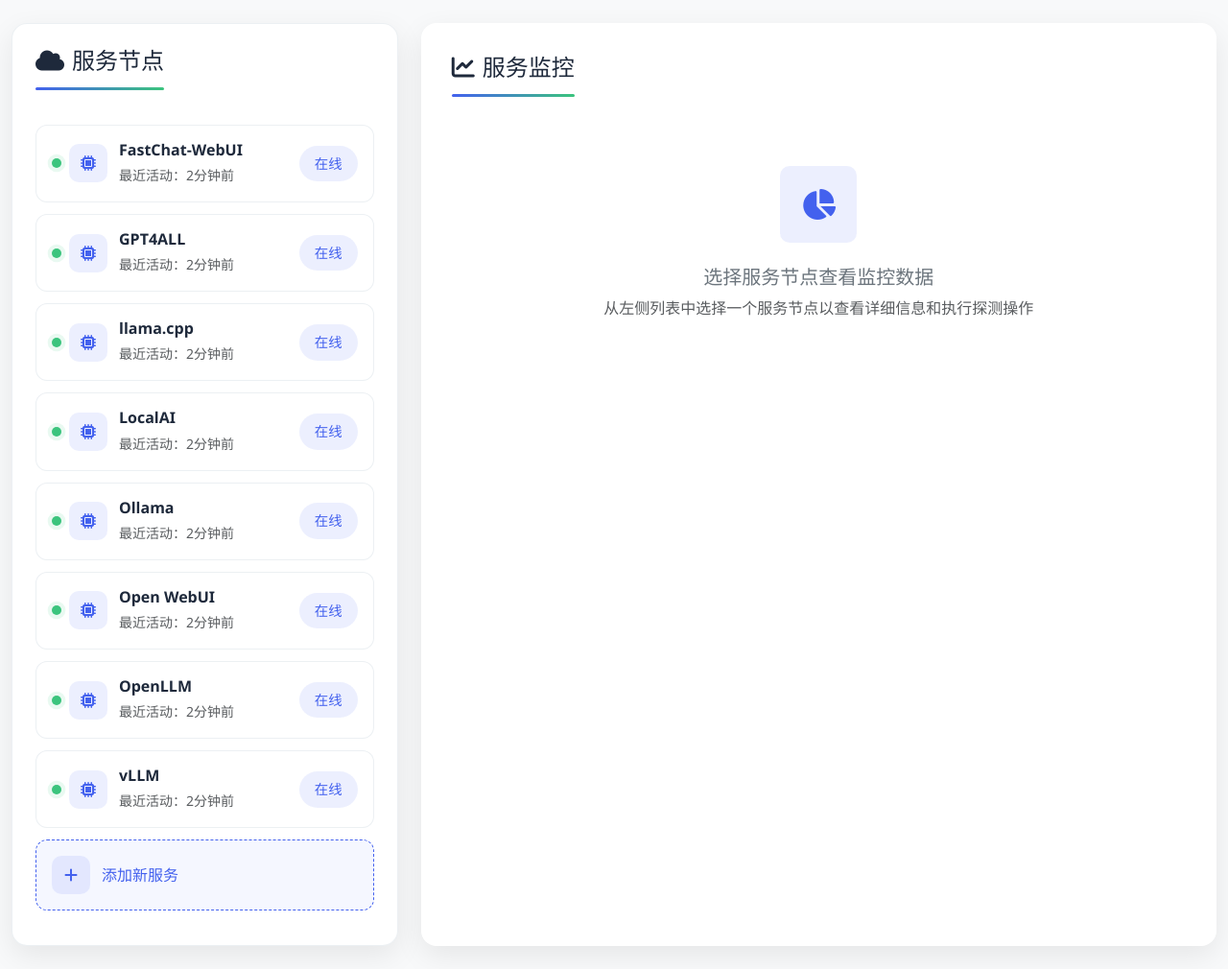
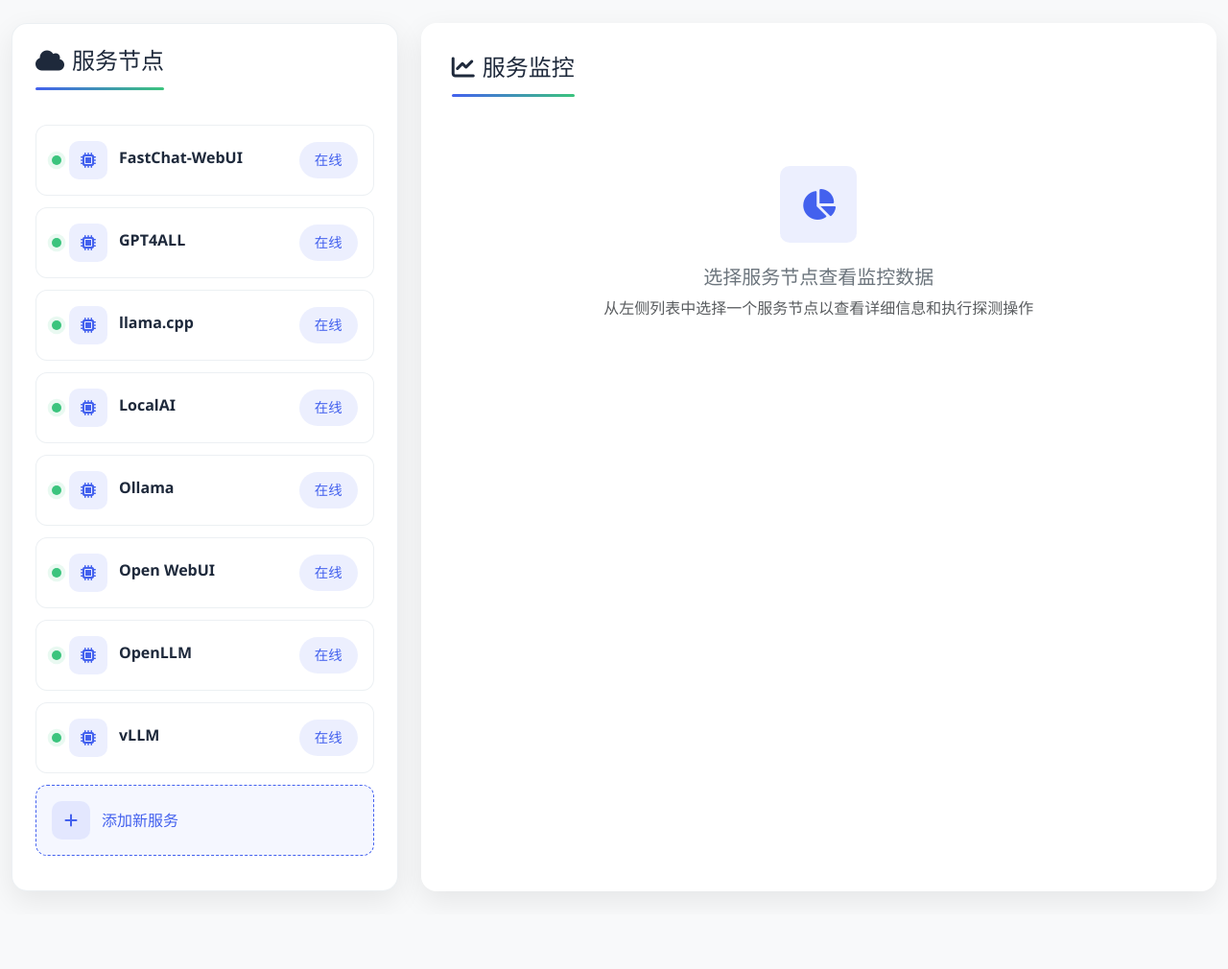
Before and after one commit to hhhhasy/bigmodel, a Django app: page /Probing/ in a window 1280 px wide. Shown: the whole page at 96% size. After the commit the page ends 933 px from the top, so only its background shows below. Run offline with Django 4.2, Linux system fonts and the light colour scheme; data comes from the database, SQL or seed files in the repository; parts of the project's set-up code (start-up, migrations or seed data) failed here and were passed over; some libraries are stand-ins or nearby versions.

Commit message:
change minute

```diff
--- a/mysite/probinghome/templates/prob/home.html
+++ b/mysite/probinghome/templates/prob/home.html
@@ -331,7 +331,7 @@
                             </div>
                             <div>
                                 <h6 class="mb-1 fw-semibold">{{ service.name }}</h6>
-                                <small class="text-muted">最近活动：2分钟前</small>
+                                <small class="text-muted"></small>
                             </div>
                             <div class="ms-auto stat-badge">在线</div>
                         </div>
```
